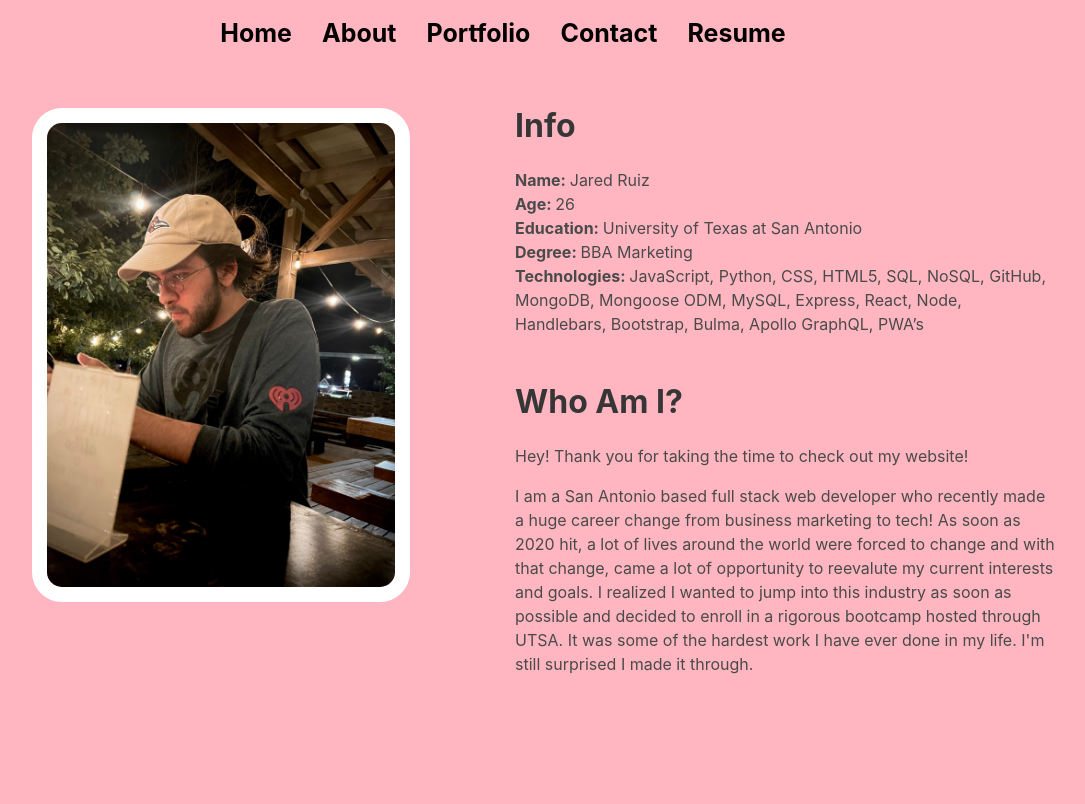
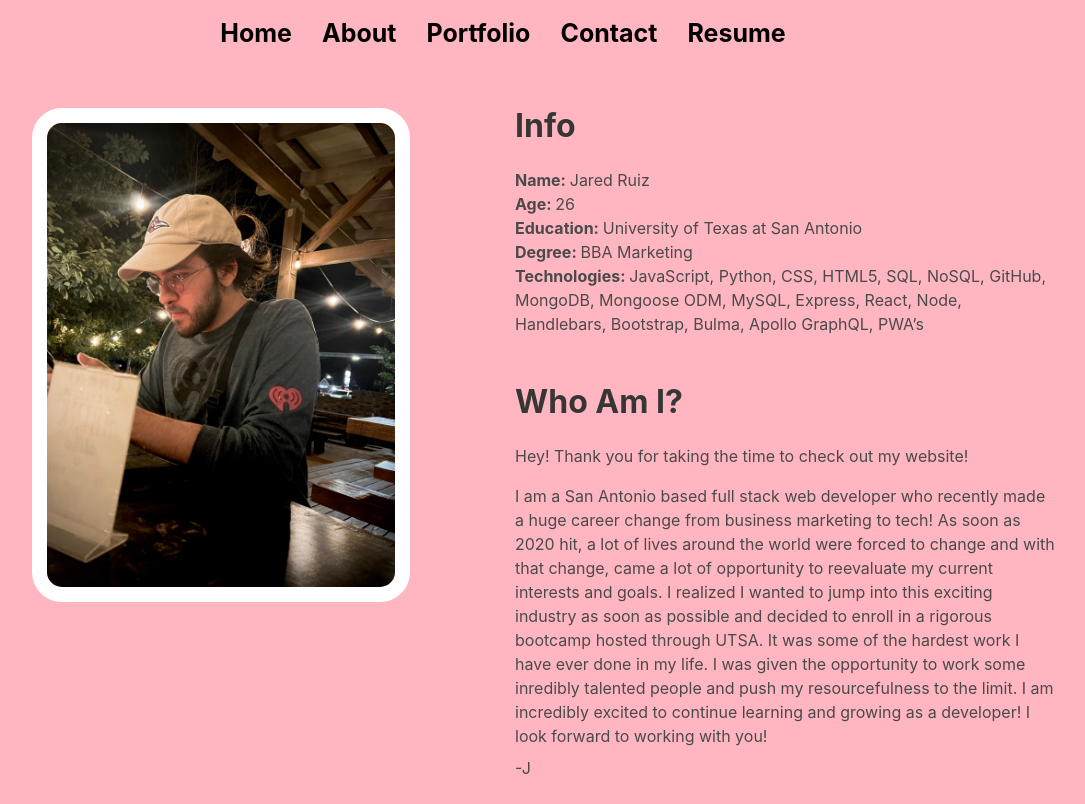
Before and after one commit to jared-ruiz/Portfolio-Website, a React (Create React App) app: page /about in a window 1280 px wide. Shown: the whole page, without its empty margins (137-1222 px from the left). Built offline with nearby package versions, Linux system fonts and the light colour scheme.

Commit message:
Added up current working bio.

```diff
--- a/src/components/About/index.js
+++ b/src/components/About/index.js
@@ -22,9 +22,13 @@ const About = () => {
                     </p>
                     <p className='pt-4'>
                         I am a San Antonio based full stack web developer who recently made a huge career change from business marketing to tech! As soon as 2020 hit,
-                        a lot of lives around the world were forced to change and with that change, came a lot of opportunity to reevalute my current
-                        interests and goals. I realized I wanted to jump into this industry as soon as possible and decided to enroll in a rigorous bootcamp hosted through UTSA. It was some of the
-                        hardest work I have ever done in my life. I'm still surprised I made it through.
+                        a lot of lives around the world were forced to change and with that change, came a lot of opportunity to reevaluate my current interests and goals.
+                        I realized I wanted to jump into this exciting industry as soon as possible and decided to enroll in a rigorous bootcamp hosted through UTSA.
+                        It was some of the hardest work I have ever done in my life. I was given the opportunity to work some inredibly talented people and push my resourcefulness
+                        to the limit. I am incredibly excited to continue learning and growing as a developer! I look forward to working with you!
+                    </p>
+                    <p className='pt-2'>
+                        -J
                     </p>
                 </div>
             </div>
```
